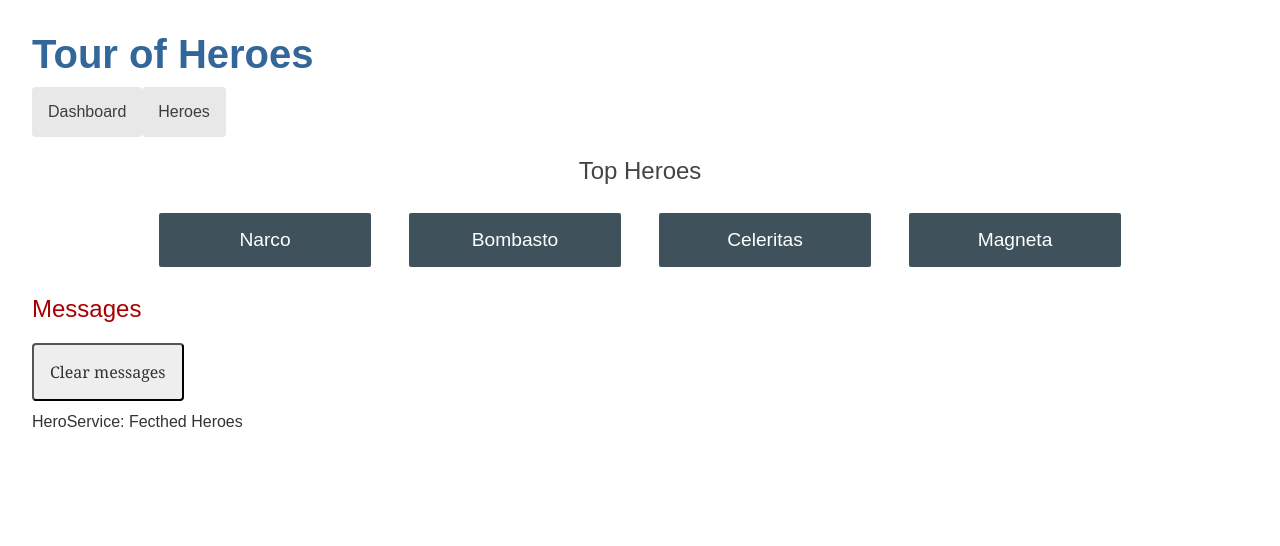
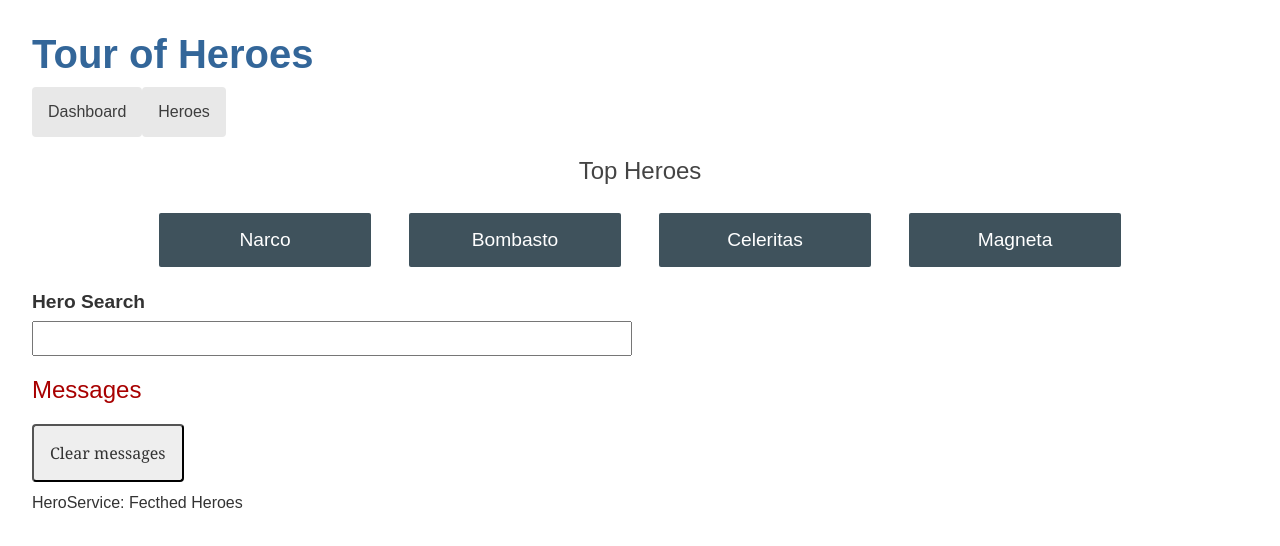
Before and after one commit to Fadigashadow/my-tour-academia, an Angular app: page /dashboard in a window 1280 px wide. Shown: the top 546 px of the page. Built offline with nearby package versions, Linux system fonts and the light colour scheme; data requests are answered from the project's data file.

Commit message:
feat(hero-search.component): added 'hero-search' on 'dashboard' view
users may now search heroes by name

```diff
--- a/src/app/app.module.ts
+++ b/src/app/app.module.ts
@@ -8,7 +8,8 @@ import { HeroDetailComponent } from './hero-detail/hero-detail.component';
 import { MessagesComponent } from './messages/messages.component';
 import { AppRoutingModule } from './app-routing.module';
 import { DashboardComponent } from './dashboard/dashboard.component';
-import { HttpClientModule } from '@angular/common/http'
+import { HttpClientModule } from '@angular/common/http';
+import { HeroSearchComponent } from './hero-search/hero-search.component';
 
 @NgModule({
   declarations: [
@@ -17,6 +18,7 @@ import { HttpClientModule } from '@angular/common/http'
     HeroDetailComponent,
     MessagesComponent,
     DashboardComponent,
+    HeroSearchComponent,
   ],
   imports: [
     BrowserModule,
--- a/src/app/dashboard/dashboard.component.html
+++ b/src/app/dashboard/dashboard.component.html
@@ -1,7 +1,8 @@
 <h2>Top Heroes</h2>
 <div class="heroes-menu">
   <a *ngFor="let hero of heroes"
-    routerLink="/detail/{{hero.id}}">
-    {{hero.name}}
+    routerLink="/detail/{{ hero.id }}">
+    {{ hero.name }}
   </a>
 </div>
+<app-hero-search></app-hero-search>
--- /dev/null
+++ b/src/app/hero-search/hero-search.component.html
@@ -0,0 +1,11 @@
+<div id="search-component">
+  <label for="search-box">Hero Search</label>
+  <input #searchBox id="search-box" (input)="search(searchBox.value)" />
+  <ul class="search-result">
+    <li *ngFor="let hero of heroes$ | async" >
+      <a routerLink="/detail/{{ hero.id }}">
+        {{ hero.name }}
+      </a>
+    </li>
+  </ul>
+</div>
--- /dev/null
+++ b/src/app/hero-search/hero-search.component.scss
@@ -0,0 +1,47 @@
+/* HeroSearch private styles */
+
+label {
+  display: block;
+  font-weight: bold;
+  font-size: 1.2rem;
+  margin-top: 1rem;
+  margin-bottom: .5rem;
+
+}
+input {
+  padding: .5rem;
+  width: 100%;
+  max-width: 600px;
+  box-sizing: border-box;
+  display: block;
+}
+
+input:focus {
+  outline: #336699 auto 1px;
+}
+
+li {
+  list-style-type: none;
+}
+.search-result li a {
+  border-bottom: 1px solid gray;
+  border-left: 1px solid gray;
+  border-right: 1px solid gray;
+  display: inline-block;
+  width: 100%;
+  max-width: 600px;
+  padding: .5rem;
+  box-sizing: border-box;
+  text-decoration: none;
+  color: black;
+}
+
+.search-result li a:hover {
+  background-color: #435A60;
+  color: white;
+}
+
+ul.search-result {
+  margin-top: 0;
+  padding-left: 0;
+}
--- /dev/null
+++ b/src/app/hero-search/hero-search.component.ts
@@ -0,0 +1,37 @@
+import { Component, OnInit } from '@angular/core';
+import { Observable, Subject } from 'rxjs';
+import { debounceTime, distinctUntilChanged, switchMap } from 'rxjs/operators';
+import { Hero } from '../models/hero.model';
+import { HeroService } from '../services/hero.service';
+
+@Component({
+  selector: 'app-hero-search',
+  templateUrl: './hero-search.component.html',
+  styleUrls: ['./hero-search.component.scss']
+})
+export class HeroSearchComponent implements OnInit {
+
+  heroes$!: Observable<Hero[]>;
+  private searchTerms = new Subject<string>();
+
+  constructor(private heroService: HeroService) { }
+
+  ngOnInit(): void {
+    this.heroes$ = this.searchTerms.pipe(
+      // wait 300ms after each keystroke before considering the term
+      debounceTime(300),
+
+      // ignore new term if same as previous term
+      distinctUntilChanged(),
+
+      // switch to new search observable each time the term changes
+      switchMap((term: string) => this.heroService.getHeroesByName(term)),
+
+    );
+  }
+
+  search(term: string): void {
+    this.searchTerms.next(term);
+  }
+
+}
```
Also changed, not shown: 1 other file (tests, documents, lock files or other folders).
